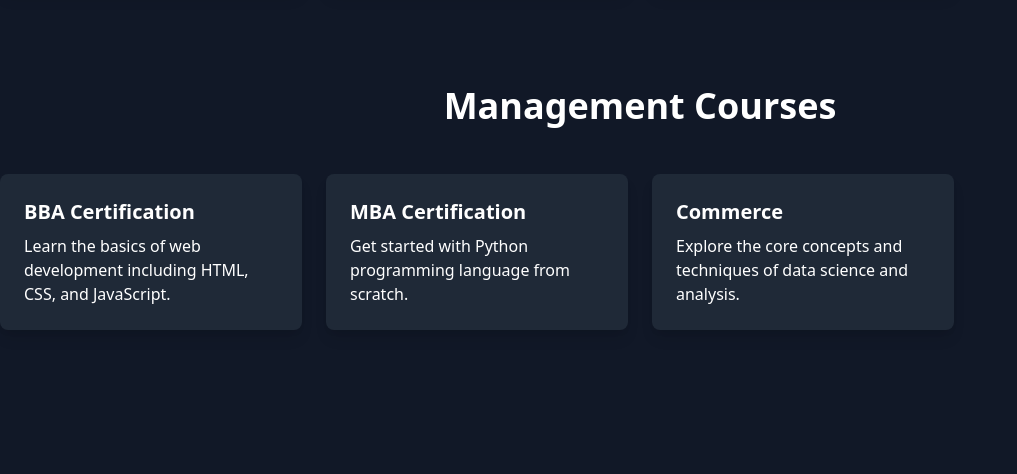
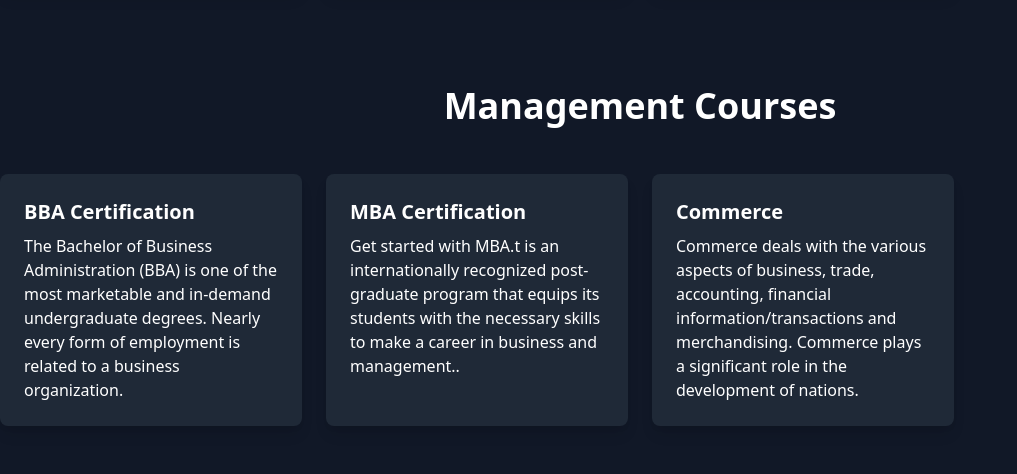
Before and after one commit to shivaneshwaran/JUPI-LEARN, a Flask app: page / in a window 1280 px wide. Shown: the part 710-1184 px from the top of the page, without its empty margins (0-1017 px from the left). Before the commit the page ends 1040 px from the top, so only its background shows below. Run offline with Flask 3, Linux system fonts and the light colour scheme.

Commit message:
Update JUPILEARNINGWEBAPP.HTML

```diff
--- a/templates/JUPILEARNINGWEBAPP.HTML
+++ b/templates/JUPILEARNINGWEBAPP.HTML
@@ -92,19 +92,19 @@
             <div class="bg-gray-800 rounded-lg overflow-hidden shadow-lg">
                 <div class="p-6">
                     <h2 class="text-xl font-semibold mb-2">BBA Certification</h2>
-                    <p class="text-base">Learn the basics of web development including HTML, CSS, and JavaScript.</p>
+                    <p class="text-base">The Bachelor of Business Administration (BBA) is one of the most marketable and in-demand undergraduate degrees. Nearly every form of employment is related to a business organization.</p>
                 </div>
             </div>
             <div class="bg-gray-800 rounded-lg overflow-hidden shadow-lg">
                 <div class="p-6">
                     <h2 class="text-xl font-semibold mb-2">MBA Certification</h2>
-                    <p class="text-base">Get started with Python programming language from scratch.</p>
+                    <p class="text-base">Get started with MBA.t is an internationally recognized post-graduate program that equips its students with the necessary skills to make a career in business and management..</p>
                 </div>
             </div>
             <div class="bg-gray-800 rounded-lg overflow-hidden shadow-lg">
                 <div class="p-6">
                     <h2 class="text-xl font-semibold mb-2">Commerce</h2>
-                    <p class="text-base">Explore the core concepts and techniques of data science and analysis.</p>
+                    <p class="text-base">Commerce deals with the various aspects of business, trade, accounting, financial information/transactions and merchandising. Commerce plays a significant role in the development of nations.</p>
                 </div>
             </div>
             <!-- Add more course cards here -->
```
